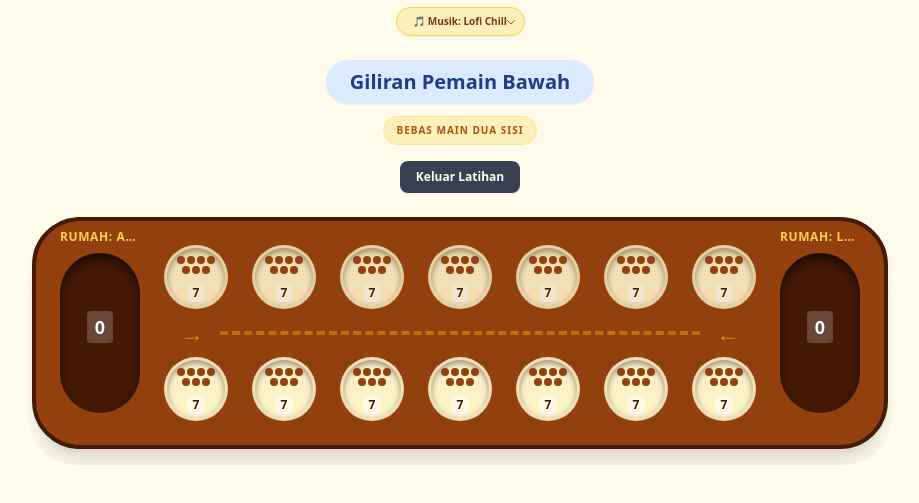
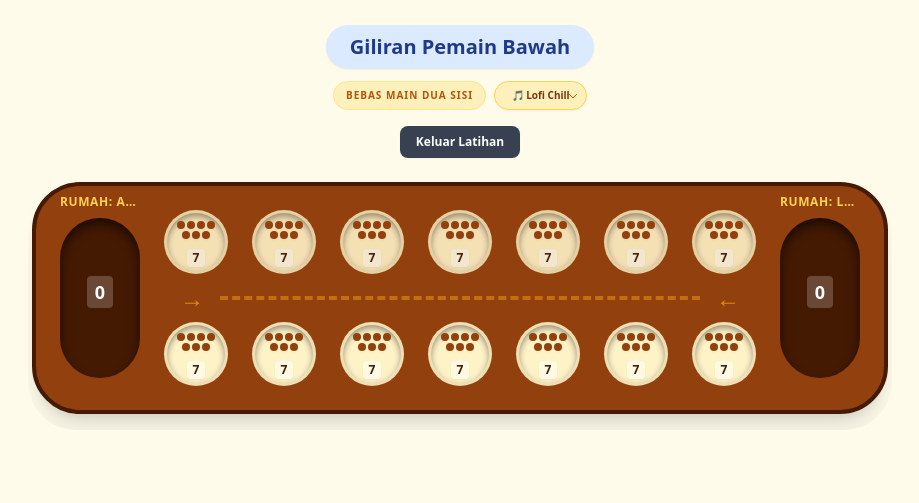
Before and after one commit to Hrrrts/maincongklak-, a website: page client/index.html in a window 1280 px wide. Both pictures are taken after a click on the button "Coba Latihan Sendiri". Shown: the part 93-596 px from the top of the page, without its empty margins (180-1099 px from the left). Drawn offline with nearby package versions, Linux system fonts and the light colour scheme.

Commit message:
Sembunyikan selector BGM di lobby dan perbaiki load audio ganti lagu

```diff
--- a/client/app.js
+++ b/client/app.js
@@ -53,12 +53,15 @@ function playDropSound() {
 }
 function triggerVibrate() { try { if (navigator.vibrate) navigator.vibrate(30); } catch(e){} }
 
+// FIX: Browser dipaksa load ulang file audio baru
 window.changeBGM = function() {
     initAudio();
     const bgm = document.getElementById('bgm');
     const select = document.getElementById('bgm-select');
     if(bgm && select) {
+        bgm.pause();
         bgm.src = select.value;
+        bgm.load(); // Wajib ada biar musik beneran ganti
         bgm.play().catch(e => console.log("BGM dicegah autoplay"));
     }
 }
--- a/client/index.html
+++ b/client/index.html
@@ -19,17 +19,6 @@
     <div class="mt-4 mb-6 flex flex-col items-center gap-1.5 text-center w-full">
         <h1 class="text-4xl font-extrabold text-amber-900 tracking-tight leading-none">maincongklak</h1>
         <p class="text-xs text-amber-700 font-medium mb-1">Real-time Multiplayer Game</p>
-
-        <div class="relative inline-block">
-            <select id="bgm-select" onchange="changeBGM()" class="text-[10px] bg-amber-200/50 hover:bg-amber-200 text-amber-900 border border-amber-300 rounded-full px-4 py-1.5 outline-none font-bold shadow-sm cursor-pointer appearance-none text-center transition-colors">
-                <option value="https://cdn.pixabay.com/download/audio/2022/05/27/audio_1808fbf07a.mp3">🎵 Musik: Lofi Chill</option>
-                <option value="https://cdn.pixabay.com/download/audio/2022/04/27/audio_651239c0f9.mp3">🎵 Musik: Jazz Cafe</option>
-                <option value="https://cdn.pixabay.com/download/audio/2022/03/15/audio_c8b8173abc.mp3">🎵 Musik: Upbeat</option>
-            </select>
-            <div class="pointer-events-none absolute inset-y-0 right-0 flex items-center px-2 text-amber-700">
-                <svg class="w-3 h-3" fill="none" stroke="currentColor" viewBox="0 0 24 24"><path stroke-linecap="round" stroke-linejoin="round" stroke-width="2" d="M19 9l-7 7-7-7"></path></svg>
-            </div>
-        </div>
     </div>
 
     <div id="lobby" class="w-full max-w-sm flex flex-col gap-4 mb-6">
@@ -76,10 +65,22 @@
 
         <div class="flex flex-col items-center gap-2 text-center">
             <div id="status-panel" class="text-lg md:text-xl font-bold text-amber-900 bg-amber-100 px-6 py-2 rounded-full shadow-sm">Menghubungkan...</div>
-            <div class="flex gap-2 items-center justify-center mt-1">
+            <div class="flex gap-2 items-center justify-center mt-1 flex-wrap">
                 <span id="role-indicator" class="text-[10px] font-bold text-amber-700 uppercase tracking-widest bg-amber-200/50 px-3 py-1.5 rounded-full border border-amber-200"></span>
                 <span id="game-timer" class="text-[10px] font-bold text-blue-700 bg-blue-100 px-3 py-1.5 rounded-full border border-blue-200 hidden">⏱️ 00:00</span>
+
+                <div class="relative inline-block">
+                    <select id="bgm-select" onchange="changeBGM()" class="text-[10px] bg-amber-200/50 hover:bg-amber-200 text-amber-900 border border-amber-300 rounded-full px-4 py-1.5 outline-none font-bold shadow-sm cursor-pointer appearance-none text-center transition-colors">
+                        <option value="https://cdn.pixabay.com/download/audio/2022/05/27/audio_1808fbf07a.mp3">🎵 Lofi Chill</option>
+                        <option value="https://cdn.pixabay.com/download/audio/2022/01/18/audio_d0a13f69d2.mp3">🎵 Acoustic</option>
+                        <option value="https://cdn.pixabay.com/download/audio/2022/03/15/audio_c8c8a73467.mp3">🎵 Upbeat</option>
+                    </select>
+                    <div class="pointer-events-none absolute inset-y-0 right-0 flex items-center px-2 text-amber-700">
+                        <svg class="w-3 h-3" fill="none" stroke="currentColor" viewBox="0 0 24 24"><path stroke-linecap="round" stroke-linejoin="round" stroke-width="2" d="M19 9l-7 7-7-7"></path></svg>
+                    </div>
+                </div>
             </div>
+
             <div id="action-buttons" class="mt-2 flex gap-2 hidden flex-wrap justify-center">
                 <button id="btn-surrender" onclick="surrenderGame()" class="text-xs font-bold text-white bg-rose-500 hover:bg-rose-600 px-4 py-2 rounded-lg shadow-sm transition-all active:scale-95">🏳️ Menyerah</button>
                 <button id="btn-reset" onclick="resetGame()" class="text-xs font-bold text-white bg-blue-500 hover:bg-blue-600 px-4 py-2 rounded-lg shadow-sm transition-all active:scale-95 hidden">🔄 Main Lagi</button>
```
